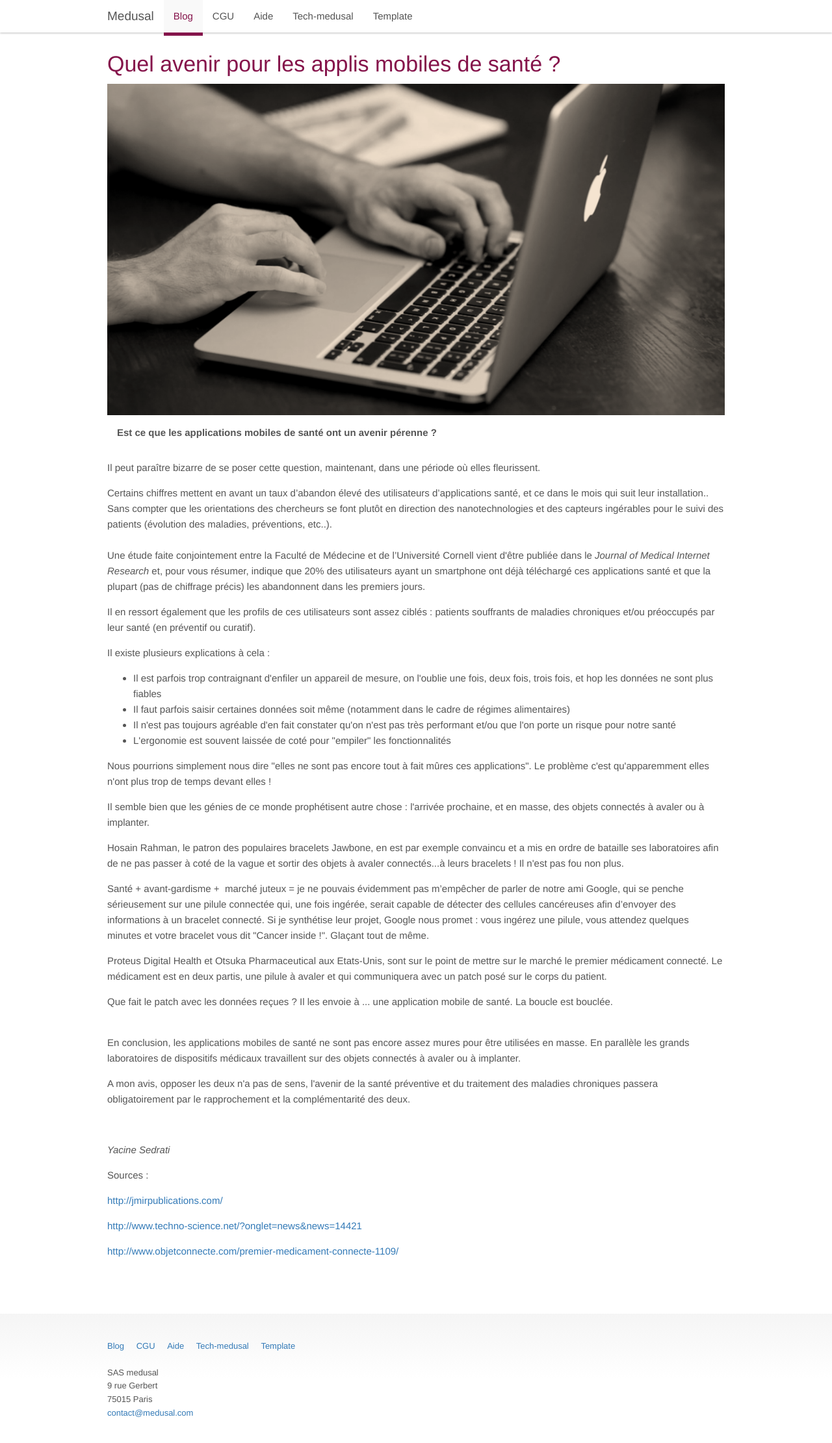
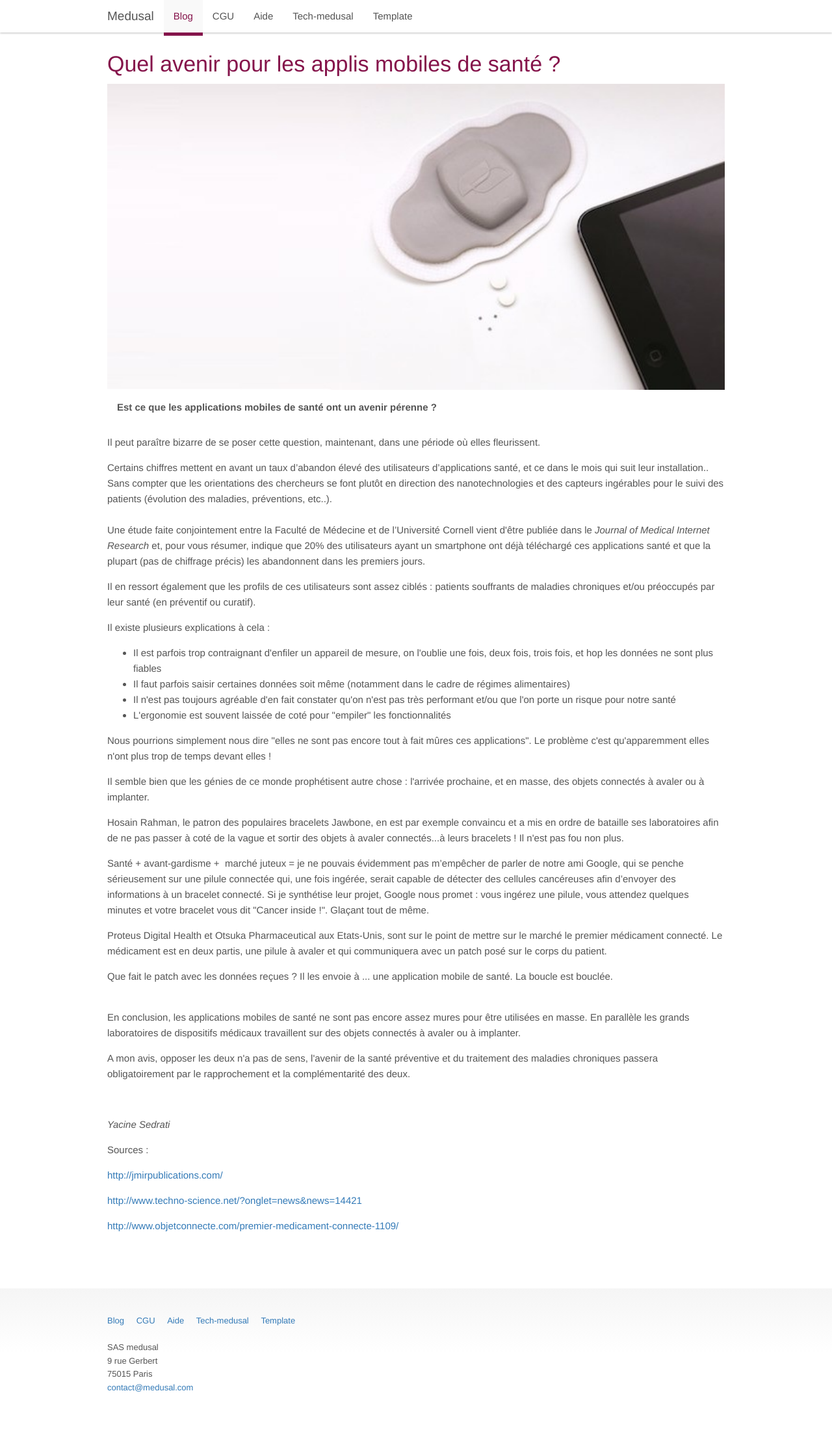
Before and after one commit to medusal/medusal.github.io, a Jekyll site: the page built from _posts/2016-02-05-quel-avenir-pour-les-applis-mobiles-de-sante.html, in a window 1280 px wide. Shown: the whole page at 65% size. Built offline with Jekyll 4.4.1, drawn with Linux system fonts in a browser that asks for light colours; after the commit the page ends 2182 px from its top, so only the background shows below that.

Commit message:
Update from Forestry.io - _posts/2016-02-05-quel-avenir-pour-les-applis-mobiles-de-sante.html

```diff
--- a/_posts/2016-02-05-quel-avenir-pour-les-applis-mobiles-de-sante.html
+++ b/_posts/2016-02-05-quel-avenir-pour-les-applis-mobiles-de-sante.html
@@ -1,8 +1,8 @@
 ---
 title: Quel avenir pour les applis mobiles de santé ?
-date: 2016-02-05 11:01:50.000000000 +01:00
+date: '2016-02-05 10:01:00'
 type: post
-banner: /css/img/home/hands.png
+banner: "/assets/cvvshfxuyaahrhv.jpg"
 categories:
 - e-sante
 tags: []
```
Also changed, not shown: assets/cvvshfxuyaahrhv.jpg (added).
